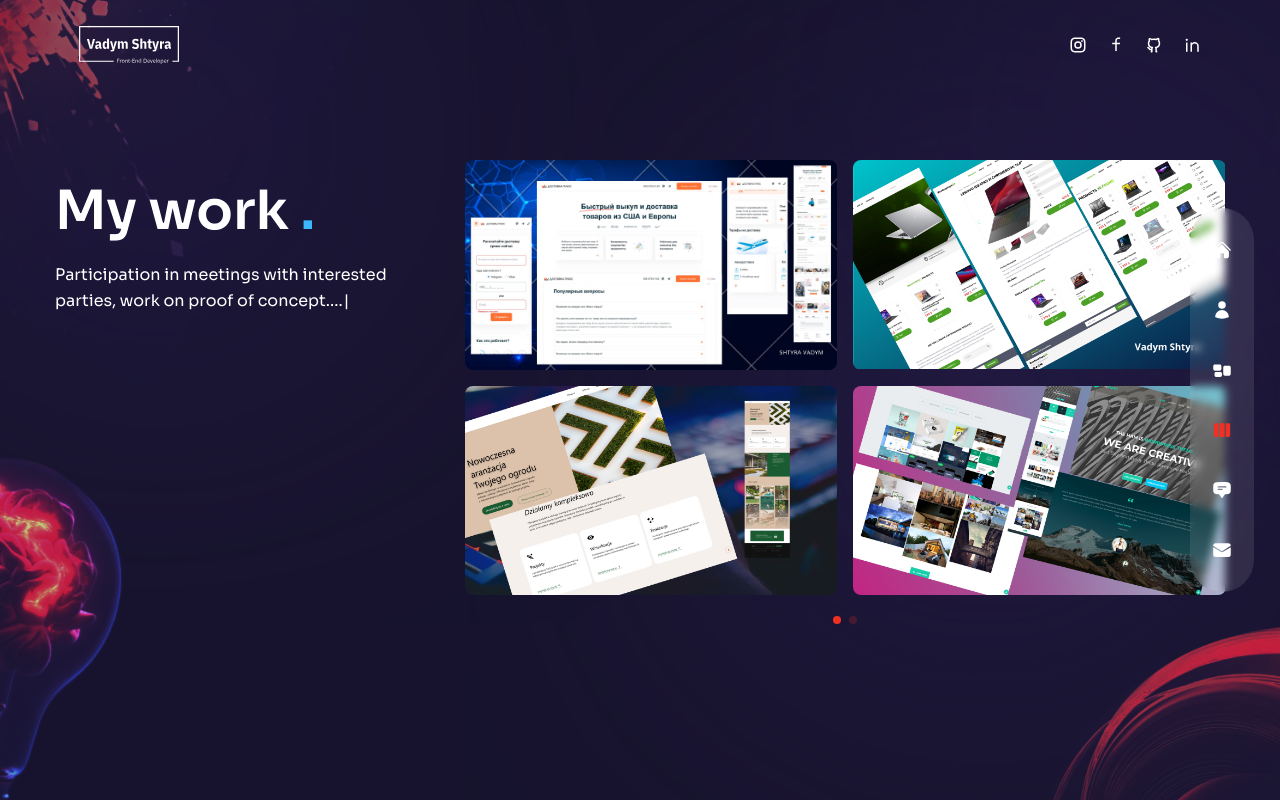
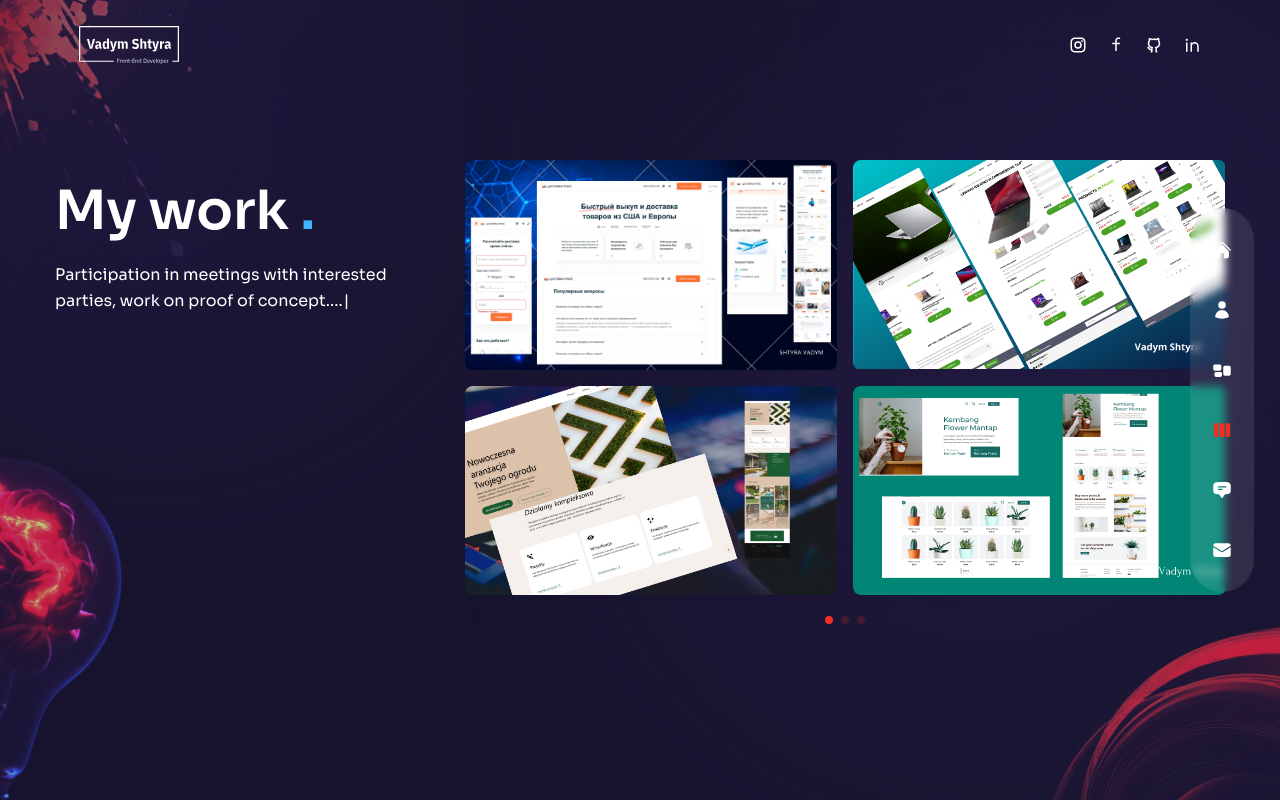
Before and after one commit to Vadym061/Website_portfolio, a Next.js app: page /work in a window 1280 px wide. Built offline with nearby package versions, Linux system fonts and the light colour scheme.

Commit message:
new project add

```diff
--- a/components/WorkSlider.js
+++ b/components/WorkSlider.js
@@ -9,8 +9,9 @@ export const workSlides = {
           git: 'GitHub',
           demo: 'Live Demo',
           linkgit: 'https://github.com/Vadym061/deliveryPlus',
-          linklive: 'https://deliveryplus.netlify.app/'
+          linklive: 'https://dostavka-plus.ua/ua/'
         },
+
         {
           title: 'title',
           path: '/BestLaptop.png',
@@ -29,11 +30,11 @@ export const workSlides = {
         },
         {
           title: 'title',
-          path: '/TheHam.png',
+          path: '/kaktus-plants.png',
           git: 'GitHub',
           demo: 'Live Demo',
-          linkgit: 'https://github.com/Vadym061/TheHam.git',
-          linklive: 'https://magical-sopapillas-918a9d.netlify.app/'
+          linkgit: 'https://github.com/Vadym061/flowers',
+          linklive: 'https://kaktus-plants.netlify.app/'
         },
       ],
     },
@@ -73,6 +74,19 @@ export const workSlides = {
         },
       ],
     },
+    {
+      images: [
+        {
+
+          title: 'title',
+          path: '/TheHam.png',
+          git: 'GitHub',
+          demo: 'Live Demo',
+          linkgit: 'https://github.com/Vadym061/TheHam.git',
+          linklive: 'https://magical-sopapillas-918a9d.netlify.app/'
+        },
+      ]
+    }
   ],
 };
 
```
Also changed, not shown: public/kaktus-plants.png (added).
